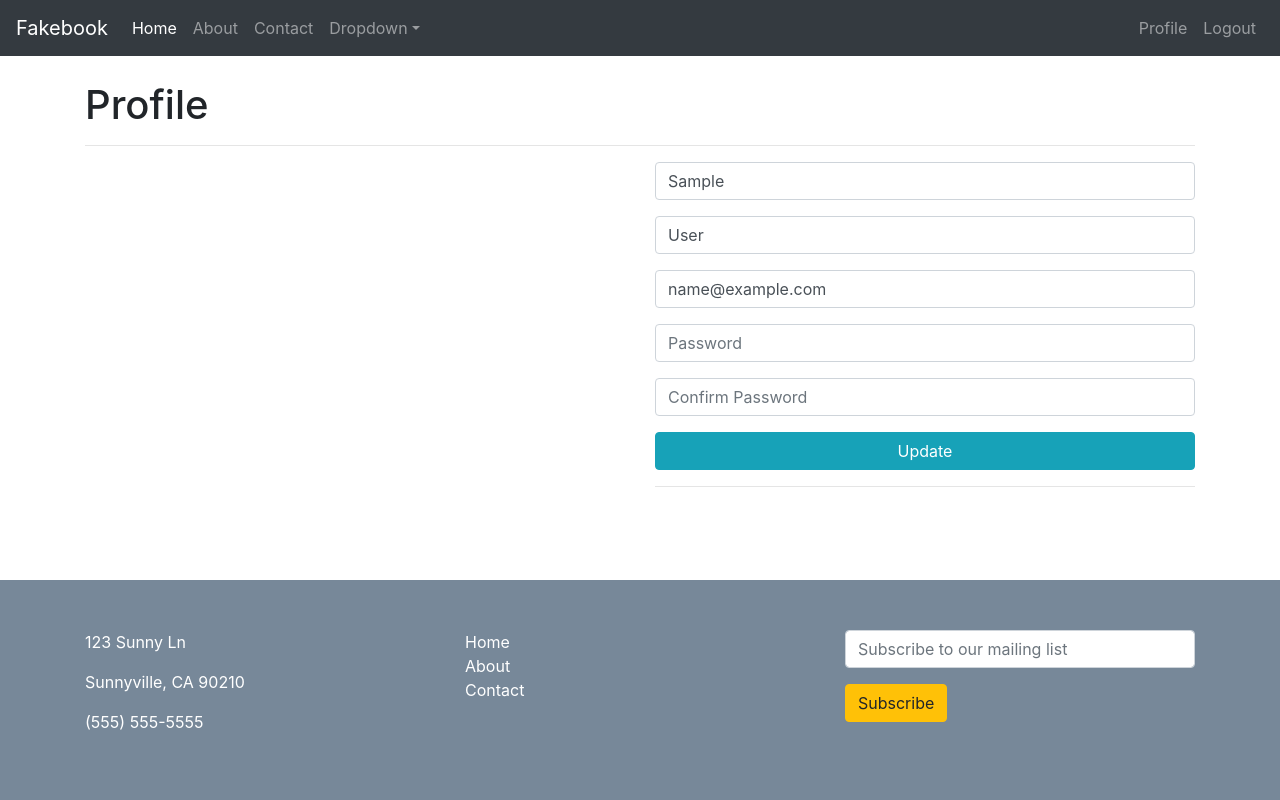
After one commit to shaqnawe/fakebook-january, a Flask app: page /auth/profile in a window 1280 px wide. The commit adds this page. Run offline with Flask 2, Linux system fonts and the light colour scheme; the visitor is signed in with stand-in values (Sample User, id 1); data comes from the database, SQL or seed files in the repository; data that the repository does not hold is empty; some libraries are stand-ins or nearby versions.

Commit message:
added profile page

```diff
--- a/app/blueprints/authentication/models.py
+++ b/app/blueprints/authentication/models.py
@@ -11,7 +11,8 @@ class User(db.Model, UserMixin):
     posts = db.relationship('Post', backref='user', lazy='dynamic')
     password = db.Column(db.String(255))
 
-    def __init__(self):
+    def __init__(self, **kwargs):
+        super().__init__(**kwargs)
         self.generate_password(self.password)
         # self.password = generate_password_hash(self.password)
 
--- a/app/blueprints/authentication/routes.py
+++ b/app/blueprints/authentication/routes.py
@@ -1,7 +1,8 @@
-from flask_login import login_user, logout_user
+from flask_login import current_user, login_user, logout_user
 from .import bp as app
 from flask import render_template, redirect, url_for, request, flash
 from app.blueprints.authentication.models import User
+from app import db
 
 @app.route('/login', methods=['GET', 'POST'])
 def login():
@@ -19,6 +20,60 @@ def login():
     return render_template('authentication/login.html')
 
 
-@app.route('/register')
+@app.route('/register', methods=['GET', 'POST'])
 def register():
+    if request.method == 'POST':
+        data = request.form
+        user = User.query.filter_by(email=data.get('email')).first()
+        if user is not None:
+            flash('That user already exists', 'warning')
+            return redirect(request.referrer)
+        if data.get('password') != data.get('password2'):
+            flash("Your passwords don't match", 'warning')
+            return redirect(request.referrer)
+        new_user = User(
+            first_name=data.get('first_name'),
+            last_name=data.get('last_name'),
+            email=data.get('email'),
+            password=data.get('password')
+        )
+        db.session.add(new_user)
+        db.session.commit()
+        flash('User registered successfully', 'success')
+        # automatically log in user on successful registration
+        login_user(new_user)
+        flash('User logged in successfully', 'success')
+        return redirect(url_for('blog.home'))
+
     return render_template('authentication/register.html')
+
+@app.route('/logout')
+def logout():
+    logout_user()
+    flash('User logged out successfully', 'primary')
+    return redirect(url_for('authentication.login'))
+
+@app.route('/profile', methods=['GET', 'POST'])
+def profile():
+    if request.method == 'POST':
+        # print(request.form)
+        # print(current_user)
+        data = request.form
+
+        user = User.query.get(current_user.id)
+        user.first_name = data.get('first_name')
+        user.last_name = data.get('last_name')
+        user.email = data.get('email')
+
+        if (data.get('password') and data.get('password2')) and (data.get('password') == data.get('password2')):
+            user.generate_password(data.get('password'))
+        elif (data.get('password') or data.get('password2')):
+            flash("Your passwords don't match", 'warning')
+            return redirect(request.referrer)
+        db.session.commit()
+        flash('Your information has been updated', 'info')
+        return redirect(request.referrer)
+    context = {
+        'posts': current_user.posts.all()
+    }
+    return render_template('authentication/profile.html', **context)
--- a/app/static/css/main.css
+++ b/app/static/css/main.css
@@ -20,3 +20,7 @@ main {
 .unique-list {
     margin-bottom: 10px;
 }
+
+.profile-posts {
+    margin-top: 25px;
+}
--- /dev/null
+++ b/app/templates/authentication/profile.html
@@ -0,0 +1,60 @@
+{% extends 'layout.html' %}
+
+{% block content %}
+<h1>Profile</h1>
+
+<hr>
+
+<div class="row">
+    <div class="col-6">
+        <img src="https://via.placeholder.com/700x700" class="img-fluid" alt="">
+    </div>
+    <div class="col-6">
+        <form action="{{ url_for('authentication.profile') }}" method="POST">
+
+            <div class="form-group">
+                <input type="text" class="form-control" value="{{ current_user.first_name }}" name="first_name" placeholder="First Name" />
+            </div>
+            <div class="form-group">
+                <input type="text" class="form-control" value="{{ current_user.last_name }}" name="last_name" placeholder="Last Name" />
+            </div>
+            <div class="form-group">
+                <input type="email" class="form-control" value="{{ current_user.email }}" name="email" placeholder="Email" />
+            </div>
+            <div class="form-group">
+                <input type="password" class="form-control" name="password" placeholder="Password" />
+            </div>
+            <div class="form-group">
+                <input type="password" class="form-control" name="password2" placeholder="Confirm Password" />
+            </div>
+            <input type="submit" value="Update" class="btn btn-info btn-block" />
+
+        </form>
+        <hr />
+    </div>
+</div>
+
+<div class="row">
+    <div class="col-12">
+
+        {% for post in posts %}
+        <li class="list-group-item unique-list profile-posts">
+            <p>
+                <a href="{{ url_for('blog.blog_single', id=post.id) }}">
+                    {{ post.body }}
+                </a>
+                <span class="float-right">
+                    <small>{{ moment(post.date_created).fromNow() }}</small>
+                </span>
+            </p>
+            <cite>
+                <!-- can access data being passed into a template using either dot notation, or literal notation -->
+                &mdash; {{ post.user.first_name }} {{ post.user.last_name }}
+                {# &mdash; {{ user['first_name'] }} {{ user['last_name'] }} #}
+            </cite>
+        </li>
+        {% endfor %}
+    </div>
+</div>
+
+{% endblock %}
--- /dev/null
+++ b/app/templates/modules/footer.html
@@ -0,0 +1,32 @@
+<footer>
+    <div class="container">
+        <div class="row">
+            <div class="col-4 text-white">
+                <p>123 Sunny Ln</p>
+                <p>Sunnyville, CA 90210</p>
+                <p>(555) 555-5555</p>
+            </div>
+            <div class="col-4">
+                <ul class="list-unstyled">
+                    <li>
+                        <a class="text-white" href="#">Home</a>
+                    </li>
+                    <li>
+                        <a class="text-white" href="#">About</a>
+                    </li>
+                    <li>
+                        <a class="text-white" href="#">Contact</a>
+                    </li>
+                </ul>
+            </div>
+            <div class="col-4">
+                <form action="">
+                    <div class="form-group">
+                        <input type="text" class="form-control" name="" id="" aria-describedby="helpId" placeholder="Subscribe to our mailing list">
+                    </div>
+                    <input type="submit" class="btn btn-warning" value="Subscribe" />
+                </form>
+            </div>
+        </div>
+    </div>
+</footer>
--- /dev/null
+++ b/app/templates/modules/navigation.html
@@ -0,0 +1,36 @@
+<nav class="navbar navbar-expand-sm navbar-dark bg-dark">
+    <a class="navbar-brand" href="{{ url_for('blog.home') }}">Fakebook</a>
+    <button class="navbar-toggler d-lg-none" type="button" data-toggle="collapse" data-target="#collapsibleNavId" aria-controls="collapsibleNavId"
+            aria-expanded="false" aria-label="Toggle navigation">
+        <span class="navbar-toggler-icon"></span>
+    </button>
+    <div class="collapse navbar-collapse" id="collapsibleNavId">
+        <ul class="navbar-nav mr-auto mt-2 mt-lg-0">
+            <li class="nav-item active">
+                <a class="nav-link" href="{{ url_for('blog.home') }}">Home <span class="sr-only">(current)</span></a>
+            </li>
+            <li class="nav-item">
+                <a class="nav-link" href="{{ url_for('main.about') }}">About</a>
+            </li>
+            <li class="nav-item">
+                <a class="nav-link" href="{{ url_for('main.contact') }}">Contact</a>
+            </li>
+            <li class="nav-item dropdown">
+                <a class="nav-link dropdown-toggle" href="#" id="dropdownId" data-toggle="dropdown" aria-haspopup="true" aria-expanded="false">Dropdown</a>
+                <div class="dropdown-menu" aria-labelledby="dropdownId">
+                    <a class="dropdown-item" href="#">Action 1</a>
+                    <a class="dropdown-item" href="#">Action 2</a>
+                </div>
+            </li>
+        </ul>
+        <ul class="navbar-nav ml-auto">
+            {% if not current_user.is_authenticated %}
+            <li class="nav-item"><a href="{{ url_for('authentication.login') }}" class="nav-link">Login</a></li>
+                <li class="nav-item"><a href="{{ url_for('authentication.register') }}" class="nav-link">Register</a></li>
+            {% else %}
+            <li class="nav-item"><a href="{{ url_for('authentication.profile') }}" class="nav-link">Profile</a></li>
+                <li class="nav-item"><a href="{{ url_for('authentication.logout') }}" class="nav-link">Logout</a></li>
+            {% endif %}
+        </ul>
+    </div>
+</nav>
```
Also changed, not shown: app/templates/authentication/register.html (+20 -0 lines), app/templates/layout.html (+3 -64 lines).
